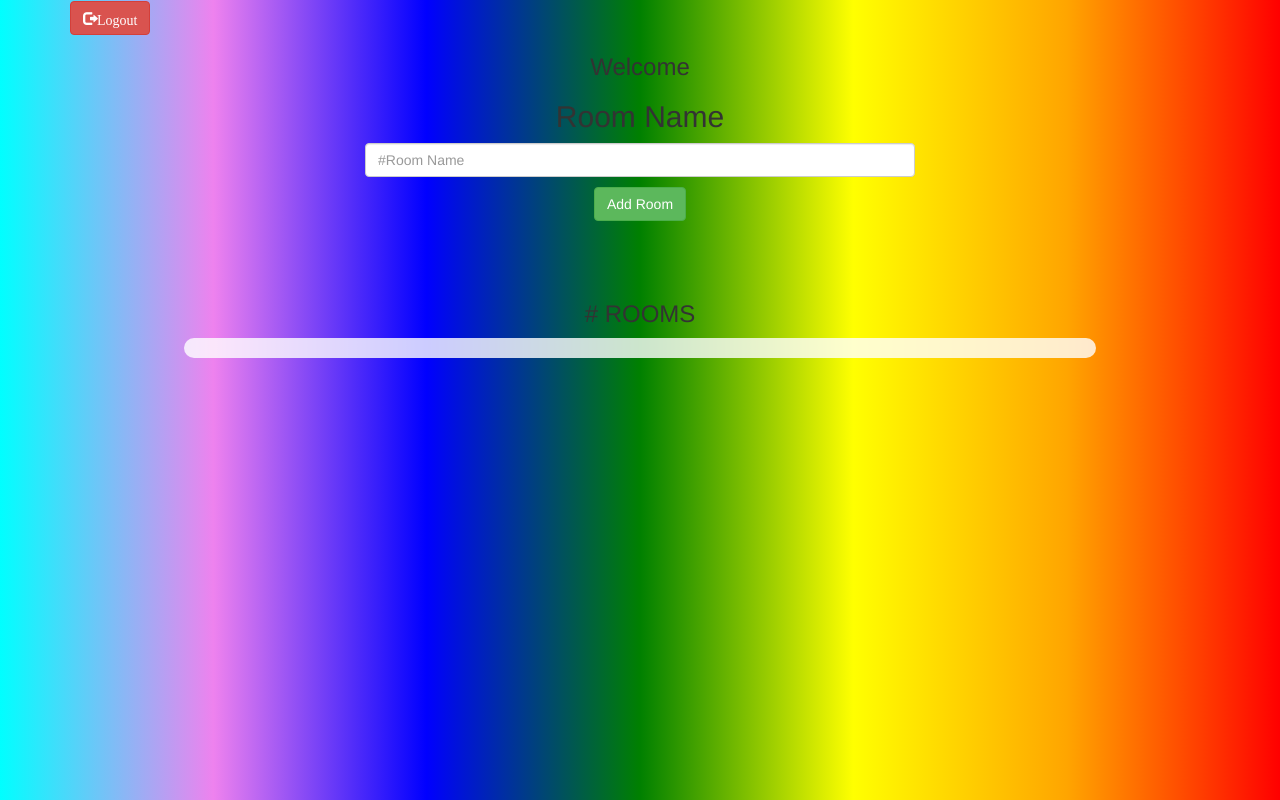
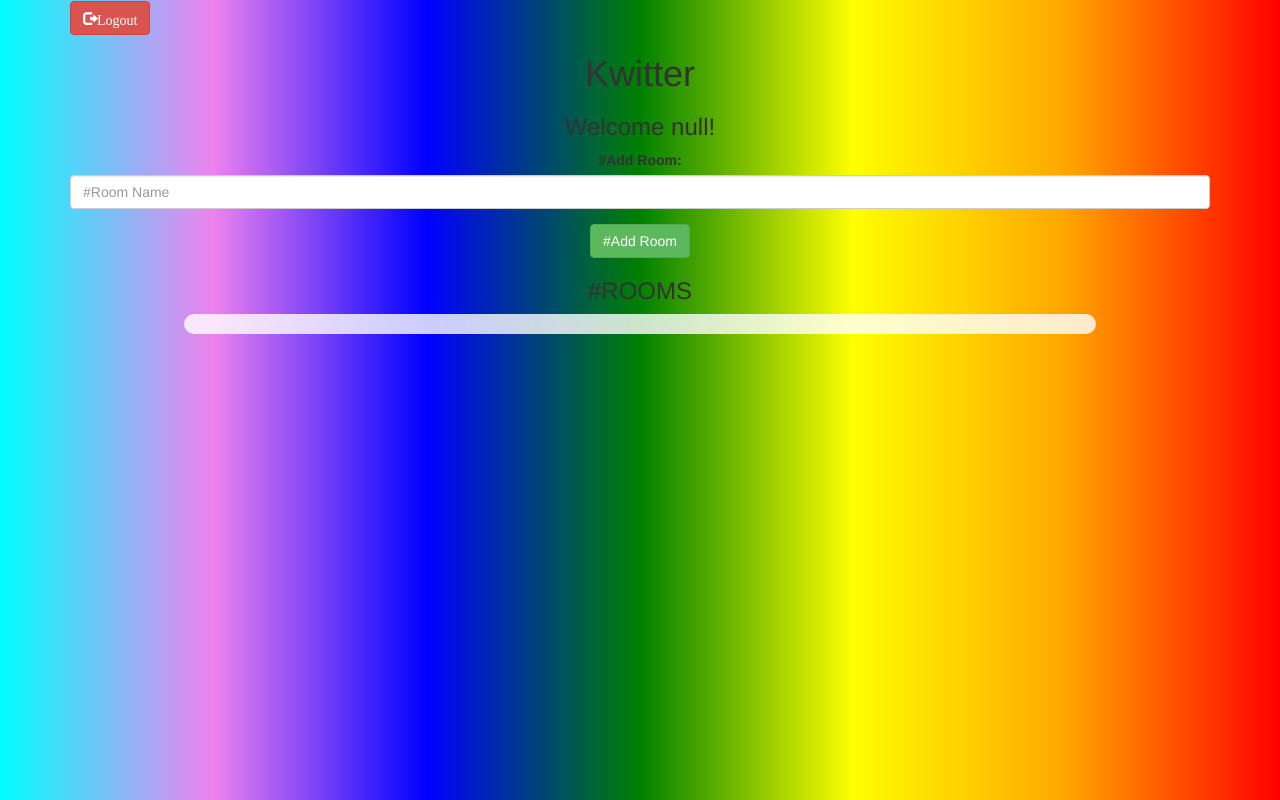
Before and after one commit to PrateekGithub786/Lets-Chat, a plain HTML site: page kwitter_room.html in a window 1280 px wide. Drawn offline with nearby package versions, Linux system fonts and the light colour scheme; no server answers; a web font is replaced by a local one.

Commit message:
Add files via upload

```diff
--- a/kwitter_room.html
+++ b/kwitter_room.html
@@ -19,23 +19,22 @@
 <body>
 <div class="container">
 <button id="logout" class="glyphicon glyphicon-log-out btn btn-danger" onclick="logout()">Logout</button>
-<center>
-    <h3>Welcome</h3><h3 id="user_name"></h3>
-    <h2>Room Name</h2>
-    <input type="text" placeholder="#Room Name" style="width: 550px;" class="form-control">
-    <button onclick="addRoom()" class="btn btn-success" style="margin-top: 10px">Add Room</button>
-    <br>
-    <br>
-    <br>
-    <br>
-    <h3 class="color_white"># ROOMS</h3>
+	<center>
+		<h1 class="header">
+			Kwitter
+		</h1>
+		<h3 class="color_white" id="user_name"></h3>
+		<div class="form-group input_div_room_page">
+			<label>#Add Room:</label>
+        <input type="text" id="roomName" class="form-control" placeholder="#Room Name">
+		</div>
+		<button class="btn btn-success" onclick="add_room()">#Add Room</button>
+		<h3 class="color_white">#ROOMS</h3>
 	    <div id="output">
 
 		</div>
-</center>
-
-
-
+	</center>
 </div>
+<script src="kwitter_room.js"></script>
 </body>
 </html>
--- a/kwitter_room.js
+++ b/kwitter_room.js
@@ -1,28 +1,47 @@
 var firebaseConfig = {
-      apiKey: "AIzaSyDr7YnsCq9n1G6hjGer0SqKiOSYD7VUBrU",
-      authDomain: "kwitter-29e56.firebaseapp.com",
-      databaseURL: "https://kwitter-29e56-default-rtdb.firebaseio.com",
-      projectId: "kwitter-29e56",
-      storageBucket: "kwitter-29e56.appspot.com",
-      messagingSenderId: "293463708740",
-      appId: "1:293463708740:web:3def1aaa28045a45a61811"
+      apiKey: "AIzaSyCWDKRiL-1A6CZDKqhUHw1_H-DPubpyJpQ",
+      authDomain: "kwitter-2-d6287.firebaseapp.com",
+      databaseURL: "https://kwitter-2-d6287-default-rtdb.firebaseio.com",
+      projectId: "kwitter-2-d6287",
+      storageBucket: "kwitter-2-d6287.appspot.com",
+      messagingSenderId: "66664388042",
+      appId: "1:66664388042:web:d3a625c025fe2362e3ab33"
     };
     // Initialize Firebase
     firebase.initializeApp(firebaseConfig);
-//ADD YOUR FIREBASE LINKS HERE
 
-function getData() {firebase.database().ref("/").on('value', function(snapshot) {document.getElementById("output").innerHTML = "";snapshot.forEach(function(childSnapshot) {childKey  = childSnapshot.key;
-       Room_names = childKey;
-      //Start code
+    user_name = localStorage.getItem("user");
+    document.getElementById("user_name").innerHTML = "Welcome " + user_name + "!";
 
-      //End code
-      });});}
-getData();
+    function add_room(){
+          roomName = document.getElementById("roomName").value;
+          firebase.database().ref("/").child(roomName).update({purpose: "Adding Room Name"});
+          localStorage.setItem("room Name", roomName);
+          window.location = "kwitter_page.html";
+    }
 
+    function getData() {
+          firebase.database().ref("/").on('value', function (snapshot) {
+                document.getElementById("output").innerHTML = "";
+                snapshot.forEach(function (childSnapshot) {
+                      childKey = childSnapshot.key;
+                      Room_names = childKey;
+                      //Start code
+                      console.log("Room Name: "+Room_names);
+                      row = "<div class='room_name' id=" + Room_names + "onclick='redirectToPage(this.id)'>#" + Room_names + "</div><hr>"
+                      document.getElementById("output").innerHTML += row;
+                      //End code
+                });
+          });
+    }
+    getData();
 
-var user_name = localStorage.getItem("user");
-document.getElementById("user_name").innerHTML = user_name;
+    function redirectToPage(name){
+          console.log(name);
+          localStorage.setItem("room Name", name);
+          window.location = "kwitter_page.html";
+    }
 
-function logout(){
-      window.location = "index.html";
-}
+    function logout(){
+          window.location = "kwitter_room.html";
+    }
--- a/style.css
+++ b/style.css
@@ -29,5 +29,7 @@ body
 
     #output
     {
-      padding: 10px; width:80%;background: rgba(255,255,255,0.8);border-radius: 15px;
+      padding: 10px; width:80%;
+      background: rgba(255,255,255,0.8);
+      border-radius: 15px;
     }
```
